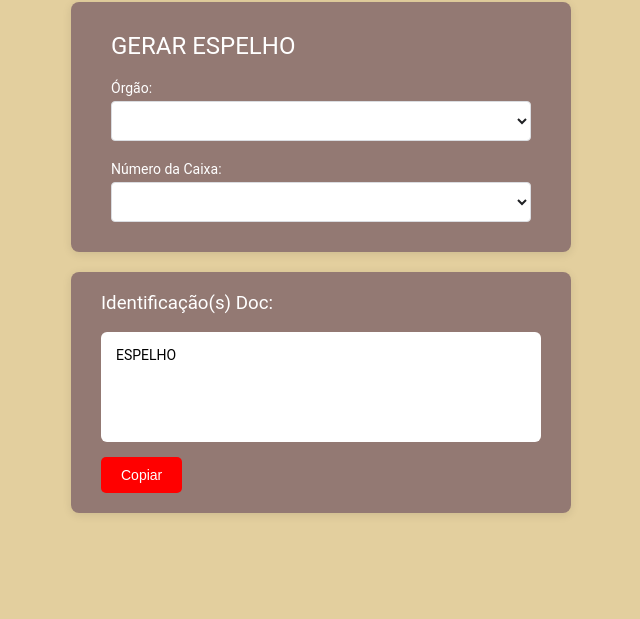
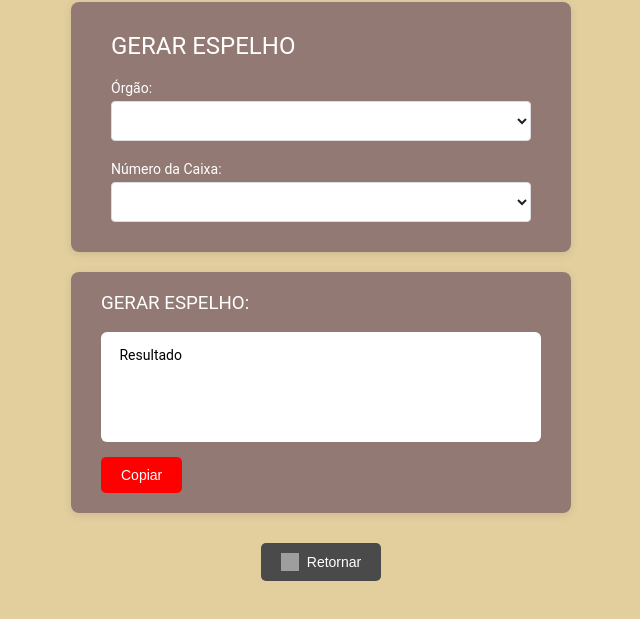
Before and after one commit to dagufsm/espelho, a plain HTML site: page index.html in a window 1280 px wide. Shown: the part 119-738 px from the top of the page, without its empty margins (319-959 px from the left). Drawn offline with Linux system fonts and the light colour scheme; grey boxes are pictures that could not be loaded.

Commit message:
Update index.html

```diff
--- a/index.html
+++ b/index.html
@@ -89,6 +89,30 @@
       #copiarBtn:hover {
         background-color: darkred;
       }
+
+      /* Botão de retorno */
+      #voltarBtn {
+        margin-top: 30px;
+        display: flex;
+        align-items: center;
+        gap: 8px;
+        background-color: #4a4a4a;
+        color: white;
+        border: none;
+        padding: 10px 20px;
+        border-radius: 5px;
+        cursor: pointer;
+        font-size: 14px;
+      }
+
+      #voltarBtn:hover {
+        background-color: #2e2e2e;
+      }
+
+      #voltarBtn img {
+        width: 18px;
+        height: 18px;
+      }
     </style>
   </head>
   <body>
@@ -111,14 +135,20 @@
 
     <!-- Caixa de resultados -->
     <div class="output-box">
-      <h3>Identificação(s) Doc:</h3>
+      <h3>GERAR ESPELHO:</h3>
 
       <!-- Área branca de saída de dados -->
-      <div id="resultadoBox">ESPELHO</div>
+      <div id="resultadoBox"> Resultado</div>
 
       <!-- Botão de copiar -->
       <button id="copiarBtn">Copiar</button>
     </div>
+
+    <!-- Botão de voltar -->
+    <button id="voltarBtn" onclick="voltarPagina()">
+      <img src="https://cdn-icons-png.flaticon.com/512/271/271220.png" alt="Voltar">
+      Retornar
+    </button>
 
     <script>
       function popularOrgaos(orgaos) {
@@ -177,6 +207,12 @@
           alert('Erro ao copiar: ' + err);
         });
       });
+
+      // Função de voltar
+      function voltarPagina() {
+        // Altere para o link que você deseja
+        window.location.href = "URL_DA_PAGINA_ANTERIOR_AQUI";
+      }
     </script>
   </body>
 </html>
```
